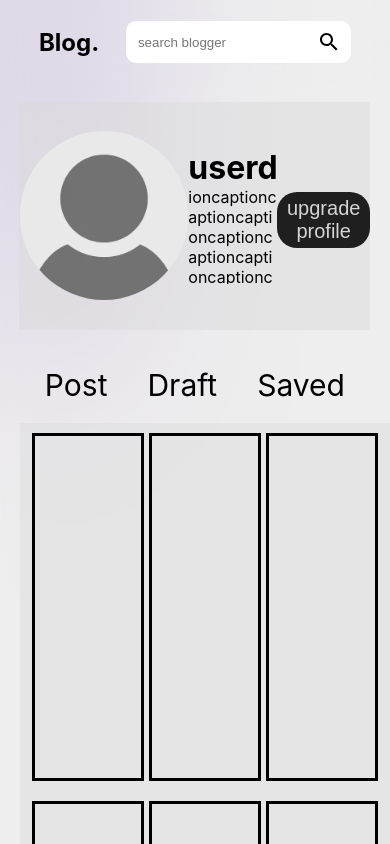
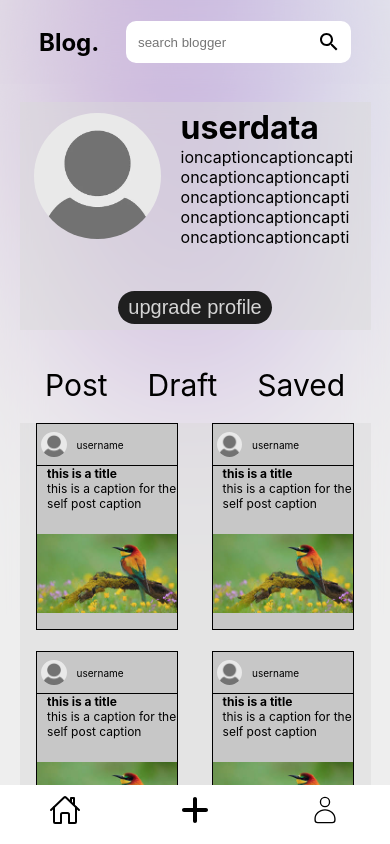
Before and after one commit to Rajatsoni111/project-B, a React (Create React App) app: page /account in a window 390 px wide. Built offline with nearby package versions, Linux system fonts and the light colour scheme; a web font is replaced by a local one.

Commit message:
phone function

```diff
--- a/src/components/account.jsx
+++ b/src/components/account.jsx
@@ -1,3 +1,4 @@
+import Footer from "./footer"
 import NavBar from "./navBar"
 import Sidebar from "./Sidebar"
 import "./stylesheet/account.css"
@@ -37,25 +38,88 @@ const Account = () => {
                             </div>
                             <div className="user-post">
                                 <div className="userpost">
-                                    <div className="userpost-head"></div>
+                                    <div className="userpost-head">
+                                        <img src="./default-user-icon.jpg" alt="" />
+                                        <span>username</span>
+                                    </div>
+                                    <div className="self-post-title">
+                                        <h4>this is a title</h4>
+                                    </div>
+                                    <div className="self-post-caption">
+                                        <p>this is a caption for the self post caption</p>
+                                    </div>
+                                    <div className="self-post-image">
+                                        <img src="./ibird-mages.jpeg" alt="" />
+                                    </div>
                                 </div>
                                 <div className="userpost">
+                                    <div className="userpost-head">
+                                        <img src="./default-user-icon.jpg" alt="" />
+                                        <span>username</span>
+                                    </div>
+                                    <div className="self-post-title">
+                                        <h4>this is a title</h4>
+                                    </div>
+                                    <div className="self-post-caption">
+                                        <p>this is a caption for the self post caption</p>
+                                    </div>
+                                    <div className="self-post-image">
+                                        <img src="./ibird-mages.jpeg" alt="" />
+                                    </div>
                                 </div>
                                 <div className="userpost">
+                                    <div className="userpost-head">
+                                        <img src="./default-user-icon.jpg" alt="" />
+                                        <span>username</span>
+                                    </div>
+                                    <div className="self-post-title">
+                                        <h4>this is a title</h4>
+                                    </div>
+                                    <div className="self-post-caption">
+                                        <p>this is a caption for the self post caption</p>
+                                    </div>
+                                    <div className="self-post-image">
+                                        <img src="./ibird-mages.jpeg" alt="" />
+                                    </div>
                                 </div>
                                 <div className="userpost">
+                                    <div className="userpost-head">
+                                        <img src="./default-user-icon.jpg" alt="" />
+                                        <span>username</span>
+                                    </div>
+                                    <div className="self-post-title">
+                                        <h4>this is a title</h4>
+                                    </div>
+                                    <div className="self-post-caption">
+                                        <p>this is a caption for the self post caption</p>
+                                    </div>
+                                    <div className="self-post-image">
+                                        <img src="./ibird-mages.jpeg" alt="" />
+                                    </div>
                                 </div>
                                 <div className="userpost">
+                                    <div className="userpost-head">
+                                        <img src="./default-user-icon.jpg" alt="" />
+                                        <span>username</span>
+                                    </div>
+                                    <div className="self-post-title">
+                                        <h4>this is a title</h4>
+                                    </div>
+                                    <div className="self-post-caption">
+                                        <p>this is a caption for the self post caption</p>
+                                    </div>
+                                    <div className="self-post-image">
+                                        <img src="./ibird-mages.jpeg" alt="" />
+                                    </div>
                                 </div>
-                                <div className="userpost">
-                                </div>
-                                <div className="userpost">
-                                </div>
+
 
                             </div>
                         </div>
                     </div>
+
                 </div>
+                <Footer/>
             </div>
         </>
     )
--- a/src/components/footer.jsx
+++ b/src/components/footer.jsx
@@ -2,19 +2,27 @@ import { IoHomeOutline } from "react-icons/io5";
 import { FaPlus } from "react-icons/fa6";
 import { CiUser } from "react-icons/ci";
 import "./stylesheet/footer.css"
-
+import { NavLink } from "react-router-dom";
 
 const Footer = () => {
     return (
         <div className="footer">
             <div className="mainhome">
-                <IoHomeOutline />
+                <NavLink to="/feed" className={"sidebar-btns"} style={{color:"black"}}>
+                    <IoHomeOutline />
+                </NavLink>
+
             </div>
             <div className="makepostpluse">
-                <FaPlus />
+                <NavLink to="/create" className={"sidebar-btns"} style={{color:"black"}}>
+                    <FaPlus />
+                </NavLink>
             </div>
             <div className="mainprofile">
-                <CiUser />
+                <NavLink to="/account" className={"sidebar-btns"} style={{color:"black"}}>
+                    <CiUser />
+                </NavLink>
+
             </div>
             {/* <IoHomeOutline/> */}
 
--- a/src/components/stylesheet/account.css
+++ b/src/components/stylesheet/account.css
@@ -79,10 +79,109 @@
     margin-bottom: 20px;
     width: 30%;
     height: 50%;
-    border: black solid;
+    background: rgb(199, 199, 199);
+    /* border: black solid; */
+}
+.userpost-head{
+    height:20%;
+    /* border: blue solid; */
+    display: flex;
+    align-items: center;
+    gap: 10px;
+    border-bottom: 1px solid;
+}
+.userpost-head img{
+    width: 5dvh;
+    height: 5dvh;
+    border-radius: 50%;
+    aspect-ratio: 3/2;
+    object-fit: contain;
+    margin-left: 3%;
+}
+.self-post-title {
+    /* height: 10%; */
+}
+.self-post-title h4, .self-post-caption p{
+    margin: 0;
+    padding: 0;
+    height: fit-content;
+    padding-left: 10px;
+    /* border: black solid; */
+}
+.self-post-caption{
+    height: 20%;
+    overflow: hidden;
+    /* border: black solid; */
+}
+.self-post-image{
+    margin: 0;
+    width: 100%;
+    height: 50%;
+    /* border: blue solid; */
+}
+.self-post-image img{
+    width: 100%;
+    height: 100%;
+    aspect-ratio: 3/2;
+    object-fit: contain;
 }
 @media screen and (max-width:700px){
+    .maindiv{
+        height: 83dvh;
+        overflow: scroll;
+    }
     .account-div{
         width: 100%;
     }
+    .account-data{
+        margin-top: 5%;
+        width: 100%;
+        height: 30%;
+        display: flex;
+        flex-wrap: wrap;
+        align-items: center;
+        justify-content: center;
+        gap: 20px;
+        background-color: rgba(217, 217, 217, 0.46);
+    }
+    .account-data img{
+        width: 15dvh;
+        height: 15dvh;
+        aspect-ratio: 3/2;
+        object-fit: contain;
+        border-radius: 50%;
+    }
+    .user-post{
+        width: 100%;
+        height: 90%;
+        background-color: rgba(217, 217, 217, 0.46);
+        /* border: black solid; */
+        overflow: scroll;
+        padding: 0px;
+        display: flex;
+        flex-wrap: wrap;
+        justify-content: space-around;
+    }
+    .user-post .userpost{
+        margin-bottom: 0px;
+        width: 40%;
+        height: 30%;
+        background: rgb(199, 199, 199);
+        border: black 1px solid;
+    }
+    .userpost-head img{
+        width: 3dvh;
+        height: 3dvh;
+        border-radius: 50%;
+        aspect-ratio: 3/2;
+        object-fit: contain;
+        margin-left: 3%;
+    }
+    .userpost-head{
+        font-size:10px;
+    }
+    .self-post-title h4, .self-post-caption p{
+        font-size: 12px;
+    }
+
 }
--- a/src/components/stylesheet/footer.css
+++ b/src/components/stylesheet/footer.css
@@ -5,6 +5,7 @@
     justify-content: space-around;
     align-items: center;
 }
+
 .mainhome, .makepostpluse, .mainprofile{
     scale: 2;
 }
--- a/src/components/stylesheet/mainpage.css
+++ b/src/components/stylesheet/mainpage.css
@@ -48,22 +48,7 @@ body{
     border-radius:50%;
     filter: blur(100px);
 }
-.small-cir2{
-    width: 50dvh;
-    height: 70dvh;
-    background: var(--small-circle2);
-    /* transform: translate(0%,-50%); */
-    border-radius:50%;
-    filter: blur(20px);
-}
-.small-cir3{
-    width: 50dvh;
-    height: 70dvh;
-    background: var(--small-circle3);
-    /* transform: translate(0%,-50%); */
-    border-radius:50%;
-    filter: blur(20px);
-}
+
 .maindiv{
     display: flex;
     justify-content: center;
--- a/src/components/stylesheet/makepost.css
+++ b/src/components/stylesheet/makepost.css
@@ -57,6 +57,10 @@
     align-items: start;
     word-wrap: break-word;
 }
+.title textarea::placeholder, .caption textarea::placeholder{
+    color: black;
+}
+
 .image input{
     display: none;
 }
```
Also changed, not shown: 1 other file (tests, documents, lock files or other folders).
